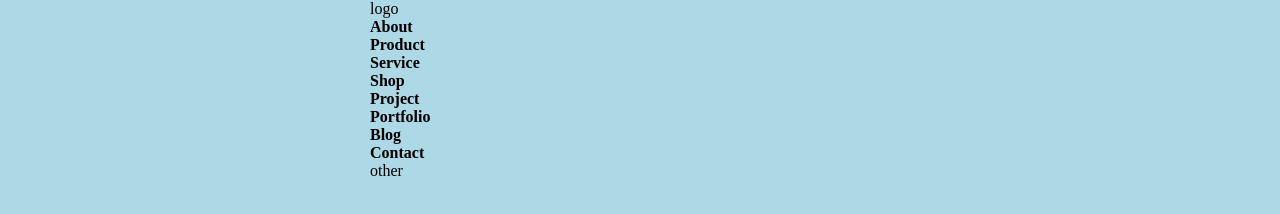
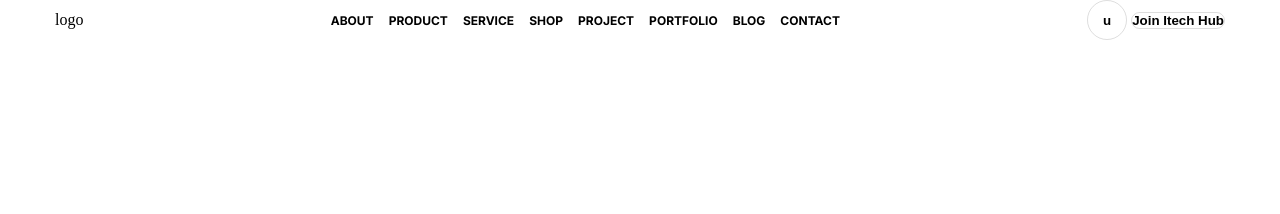
Before and after one commit to Fronik123/itech-web, a website built with Vite: page index.html in a window 1280 px wide. Built offline with nearby package versions, Linux system fonts and the light colour scheme.

Commit message:
[+] - add new style and update navigation

```diff
--- a/index.html
+++ b/index.html
@@ -12,7 +12,7 @@
       <div class="container">
         <div>logo</div>
 
-        <nav>
+        <nav class="navigation">
           <ul>
             <li>
               <a class="link" href="./src/pages/about/index.html">About</a>
@@ -37,8 +37,16 @@
           </ul>
         </nav>
 
-        <div>other</div>
+        <div>
+          <button class="button button--round">u</button>
+
+          <button class="button">Join Itech Hub</button>
+        </div>
       </div>
     </header>
+    <main><div class="container"></div></main>
+    <footer>
+      <div class="container"></div>
+    </footer>
   </body>
 </html>
--- a/src/style.scss
+++ b/src/style.scss
@@ -1,7 +1,8 @@
 @use "../src/styles/global.scss";
+@import url("https://fonts.googleapis.com/css2?family=Inter:ital,opsz,wght@0,14..32,700;1,14..32,700&display=swap");
 
 body {
-  background-color: lightblue;
+  background-color: var(--white-color);
 }
 
 * {
@@ -13,6 +14,12 @@ a {
   text-decoration: none;
 }
 
+button {
+  background-color: transparent;
+  border: none;
+  outline: none;
+}
+
 li {
   list-style: none;
 }
--- a/src/styles/button.scss
+++ b/src/styles/button.scss
@@ -0,0 +1,18 @@
+.button {
+  border: 1px solid var(--grey-color);
+  transition: var(--transition-03);
+  border-radius: 10px;
+  font-weight: 700;
+  cursor: pointer;
+
+  &:hover,
+  &:focus {
+    border: 1px solid var(--violett-color);
+  }
+
+  &--round {
+    height: 40px;
+    width: 40px;
+    border-radius: 50%;
+  }
+}
--- a/src/styles/color.scss
+++ b/src/styles/color.scss
@@ -1,5 +1,6 @@
 :root {
   --black-color: #000;
   --violett-color: #5842bc;
-  --red-color: red;
+  --white-color: #ffff;
+  --grey-color: #0002;
 }
--- a/src/styles/layout.scss
+++ b/src/styles/layout.scss
@@ -9,22 +9,38 @@ footer {
   align-items: center;
 }
 
+header .container {
+  display: flex;
+  justify-content: space-between;
+  align-items: center;
+  gap: var(--gap);
+}
+
 .container {
   width: 100%;
 
-  @media (min-width: b.$bigger-desktop) {
-    width: 1320px;
+  @media (min-width: b.$bigger-mobile) {
+    width: 540px;
+  }
+  @media (min-width: b.$tablet) {
+    width: 720px;
   }
 
   @media (min-width: b.$desktop) {
     width: 1170px;
   }
-
-  @media (min-width: b.$tablet) {
-    width: 720px;
-  }
-
-  @media (min-width: b.$bigger-mobile) {
-    width: 540px;
+  @media (min-width: b.$bigger-desktop) {
+    width: 1320px;
   }
 }
+
+.navigation {
+  ul {
+    display: flex;
+    gap: var(--gap);
+
+    text-transform: uppercase;
+
+    font: var(--smaller-font);
+  }
+}
--- a/src/styles/variables.scss
+++ b/src/styles/variables.scss
@@ -4,5 +4,11 @@ $tablet: 768px;
 $bigger-mobile: 576px;
 
 :root {
+  // font
+  --smaller-font: 700 12px "Inter", sans-serif;
+
+  //spacers
+  --gap: 15px;
+
   --transition-03: 0.3s;
 }
```
